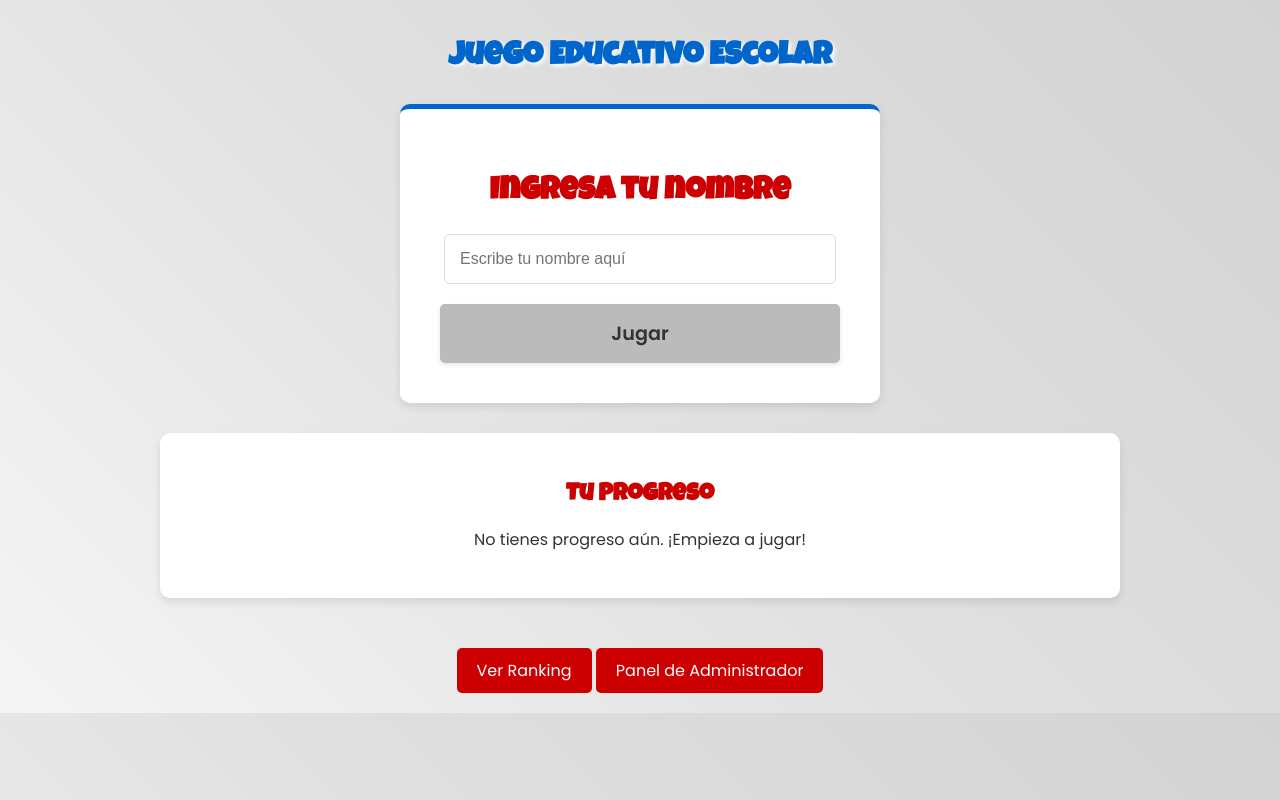
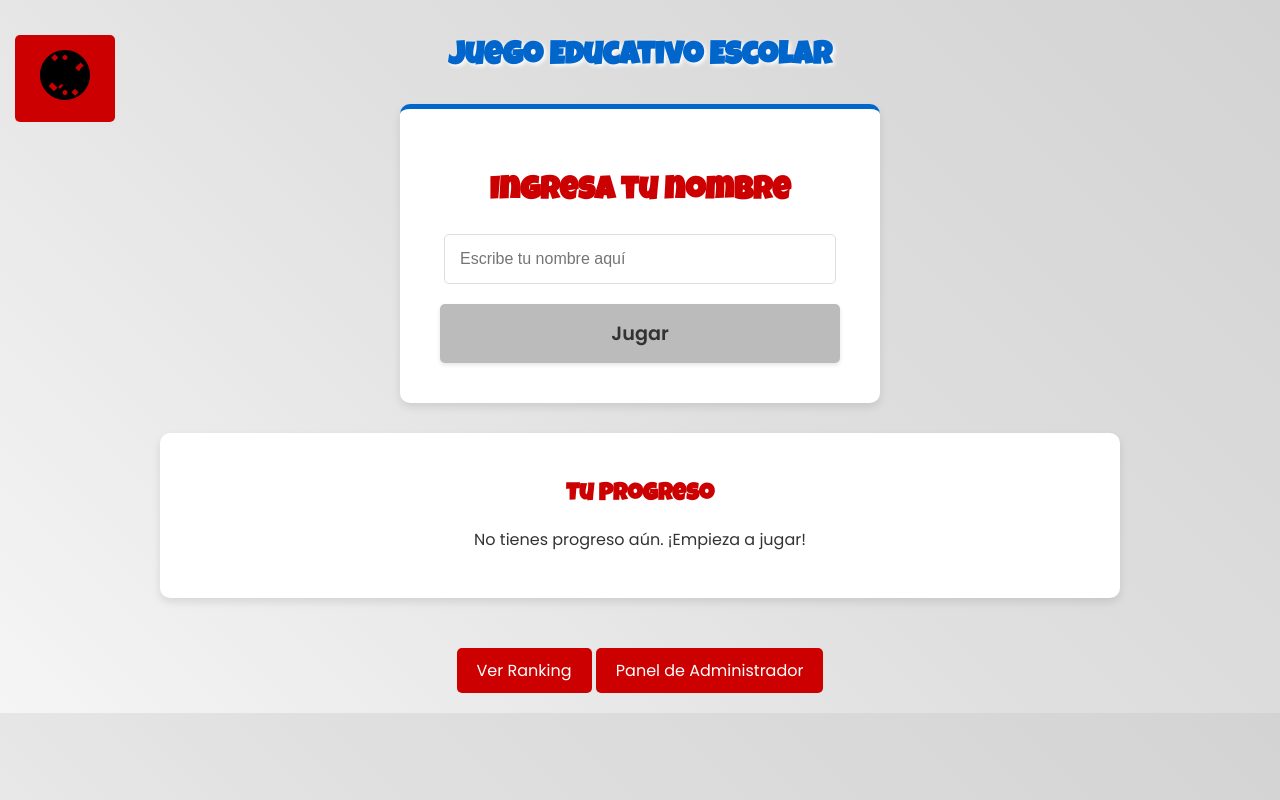
Before and after one commit to EdmundoPas/software_educativo, a plain HTML site: page index.html in a window 1280 px wide. Drawn offline with Linux system fonts and the light colour scheme.

Commit message:
agregando logo

```diff
--- a/index.html
+++ b/index.html
@@ -7,6 +7,9 @@
 <link rel="stylesheet" href="styles/style.css">
 </head>
 <body>
+<div class="logo-container">
+    <a href="index.html"><img src="images/logo.svg" alt="EducaApp Logo" class="logo"></a>
+</div>
 
 <h1>Juego Educativo Escolar</h1>
 <div id="user-container" class="login-container">
--- a/styles/style.css
+++ b/styles/style.css
@@ -361,3 +361,20 @@ a:hover {
 .btn-eliminar:hover {
   background-color: #c0392b;
 }
+
+/* Estilos del logo */
+.logo-container {
+    position: absolute;
+    top: 15px;
+    left: 15px;
+}
+
+.logo {
+    width: 60px;
+    height: auto;
+    transition: transform 0.3s ease;
+}
+
+.logo:hover {
+    transform: scale(1.1) rotate(-10deg);
+}
```
Also changed, not shown: admin.html (+3 -0 lines), quiz.html (+3 -0 lines), ranking.html (+3 -0 lines), images/logo.svg (added).
